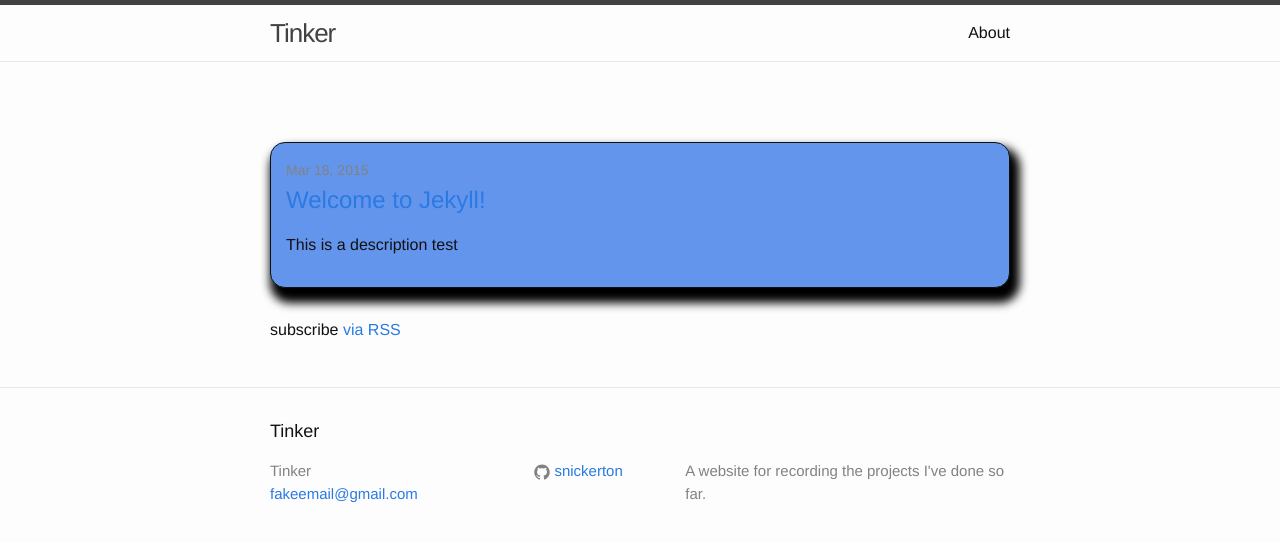
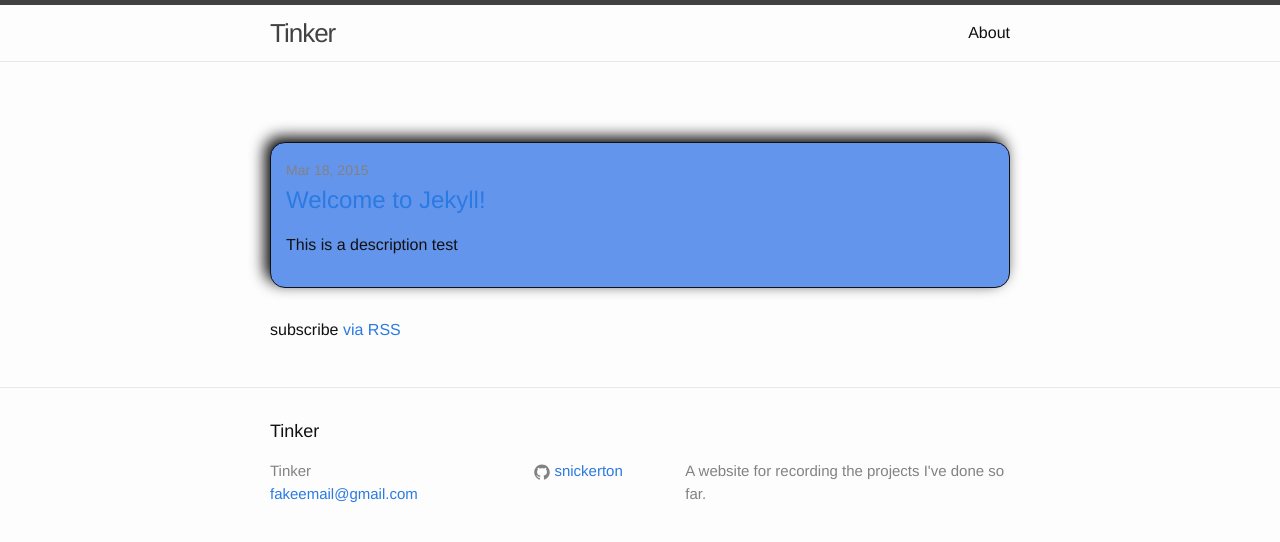
Before and after one commit to snickerton/snickerton.github.legacy, a Jekyll site: the page built from index.html, in a window 1280 px wide. Shown: the top 542 px of the page. Built offline with Jekyll 4.4.1, drawn with Linux system fonts in a browser that asks for light colours.

Commit message:
Update main.scss

```diff
--- a/css/main.scss
+++ b/css/main.scss
@@ -30,7 +30,7 @@
 div.post-card {
     background-color: #6495ed;
     margin-top: 50px;
-    box-shadow: 5px 10px 10px 5px black;
+    box-shadow: -5px -5px 15px black;
     border: 1px solid;
     border-radius: 15px;
     padding:15px;
```
